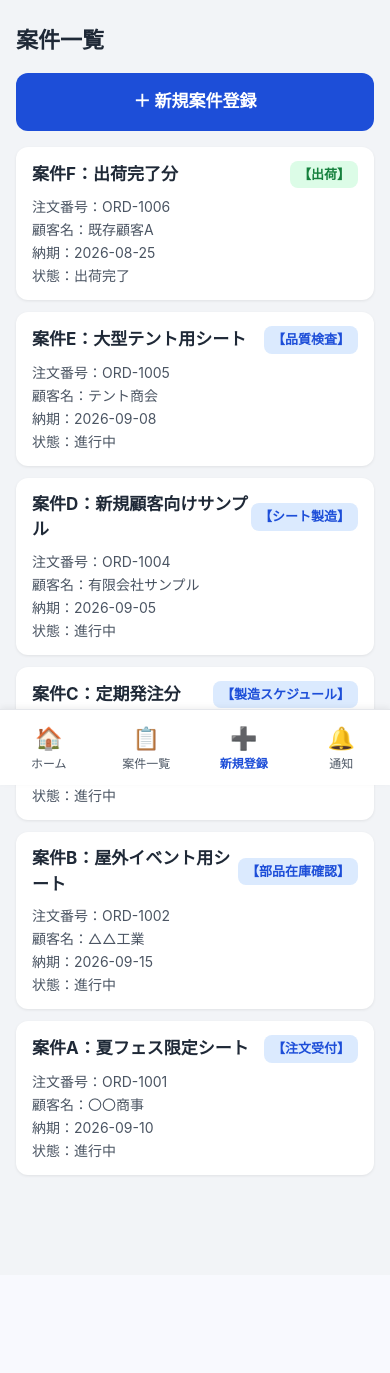
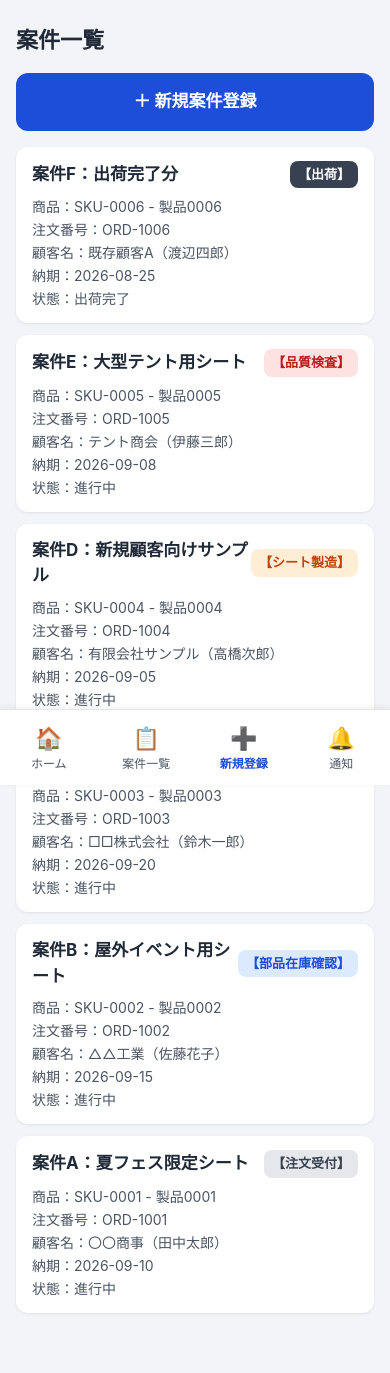
Before and after one commit to kumamama-1/wos-portal, a Flask app: page /projects in a window 390 px wide. Shown: the part 59-1432 px from the top of the page. Before the commit the page ends 1236 px from the top, so only its background shows below. Run offline with Flask 3, Linux system fonts and the light colour scheme; data comes from the database, SQL or seed files in the repository.

Commit message:
Address usability feedback: product master, contact fields, stage colors
- Add a products table seeded with 500 placeholder SKUs, selectable
  via dropdown on project registration (swap in real catalog data
  as needed).
- Add required contact_person and phone_number fields to projects,
  shown on the list and detail views.
- Give each of the 6 stages its own badge color instead of one shared
  blue, and darken the shipped/出荷 badge to read as "done".
- Reframe the app as an internal company tool rather than a university
  demo, and drop the one-click sample-fill button on the registration
  form since real usage always has real data to type in.

Co-Authored-By: Claude Sonnet 5 <noreply@anthropic.com>
Claude-Session: https://claude.ai/code/session_01W1648JDWvFuo8QhKexVyhY

```diff
--- a/manufacturing_demo/app.py
+++ b/manufacturing_demo/app.py
@@ -1,7 +1,6 @@
-"""製造工程管理システム デモ機。
+"""製造工程管理システム。
 
-大学発表用のシンプルなFlaskアプリです。
-機能を増やすことよりも「動いて仕組みが伝わること」を優先しています。
+社内で製造案件の工程を管理するためのシンプルなFlaskアプリです。
 """
 from flask import Flask, g, redirect, render_template, request, session, url_for
 
@@ -80,10 +79,17 @@ def dashboard():
     )
 
 
+PROJECT_LIST_QUERY = """
+    SELECT p.*, pr.product_code, pr.product_name
+    FROM projects p
+    JOIN products pr ON pr.id = p.product_id
+"""
+
+
 @app.route("/projects")
 def project_list():
     conn = get_db()
-    projects = conn.execute("SELECT * FROM projects ORDER BY id DESC").fetchall()
+    projects = conn.execute(PROJECT_LIST_QUERY + " ORDER BY p.id DESC").fetchall()
     conn.close()
     return render_template("projects_list.html", projects=projects, stages=STAGES)
 
@@ -94,6 +100,9 @@ def project_new():
         project_name = request.form["project_name"].strip()
         order_number = request.form["order_number"].strip()
         customer_name = request.form["customer_name"].strip()
+        contact_person = request.form["contact_person"].strip()
+        phone_number = request.form["phone_number"].strip()
+        product_id = request.form["product_id"]
         quantity = request.form["quantity"].strip()
         delivery_date = request.form["delivery_date"].strip()
         notes = request.form.get("notes", "").strip()
@@ -105,11 +114,13 @@ def project_new():
         cur = conn.execute(
             """
             INSERT INTO projects
-                (project_name, order_number, customer_name, quantity, delivery_date, notes,
+                (project_name, order_number, customer_name, contact_person, phone_number,
+                 product_id, quantity, delivery_date, notes,
                  current_stage, created_at, updated_at, last_updated_by)
-            VALUES (?, ?, ?, ?, ?, ?, 1, ?, ?, ?)
+            VALUES (?, ?, ?, ?, ?, ?, ?, ?, ?, 1, ?, ?, ?)
             """,
-            (project_name, order_number, customer_name, quantity, delivery_date, notes, ts, ts, user),
+            (project_name, order_number, customer_name, contact_person, phone_number,
+             product_id, quantity, delivery_date, notes, ts, ts, user),
         )
         project_id = cur.lastrowid
 
@@ -125,13 +136,16 @@ def project_new():
         conn.close()
         return redirect(url_for("project_detail", project_id=project_id))
 
-    return render_template("project_form.html")
+    conn = get_db()
+    products = conn.execute("SELECT * FROM products ORDER BY product_code").fetchall()
+    conn.close()
+    return render_template("project_form.html", products=products)
 
 
 @app.route("/projects/<int:project_id>")
 def project_detail(project_id):
     conn = get_db()
-    project = conn.execute("SELECT * FROM projects WHERE id = ?", (project_id,)).fetchone()
+    project = conn.execute(PROJECT_LIST_QUERY + " WHERE p.id = ?", (project_id,)).fetchone()
     history = conn.execute(
         "SELECT * FROM history WHERE project_id = ? ORDER BY created_at DESC, id DESC",
         (project_id,),
--- a/manufacturing_demo/db.py
+++ b/manufacturing_demo/db.py
@@ -10,8 +10,11 @@ SCHEMA_PATH = BASE_DIR / "schema.sql"
 # 工程の並び順（インデックス0が工程1「注文受付」に対応する）
 STAGES = ["注文受付", "部品在庫確認", "製造スケジュール", "シート製造", "品質検査", "出荷"]
 
-# デモ用の簡易ユーザー一覧
+# 簡易ユーザー一覧（社内で使う4名分）
 USERS = ["ユーザーA", "ユーザーB", "ユーザーC", "ユーザーD"]
+
+# 商品マスタの件数。実際の商品リストがある場合は _seed_products を差し替える
+PRODUCT_COUNT = 500
 
 
 def get_db():
@@ -27,40 +30,57 @@ def now_str():
 
 
 def init_db():
-    """テーブルを作成し、データが空であればデモデータを投入する。"""
+    """テーブルを作成し、データが空であれば初期データを投入する。"""
     conn = get_db()
     with open(SCHEMA_PATH, encoding="utf-8") as f:
         conn.executescript(f.read())
     conn.commit()
 
-    count = conn.execute("SELECT COUNT(*) AS c FROM projects").fetchone()["c"]
-    if count == 0:
+    if conn.execute("SELECT COUNT(*) AS c FROM products").fetchone()["c"] == 0:
+        _seed_products(conn)
+
+    if conn.execute("SELECT COUNT(*) AS c FROM projects").fetchone()["c"] == 0:
         _seed_demo_data(conn)
+
     conn.close()
 
 
+def _seed_products(conn):
+    """商品マスタに商品を投入する。実際の商品名リストに差し替えて利用してください。"""
+    for i in range(1, PRODUCT_COUNT + 1):
+        conn.execute(
+            "INSERT INTO products (product_code, product_name) VALUES (?, ?)",
+            (f"SKU-{i:04d}", f"製品{i:04d}"),
+        )
+    conn.commit()
+
+
 def _seed_demo_data(conn):
-    """発表で画面が空にならないよう、各工程にデモ案件を1件ずつ用意する。"""
+    """画面が空にならないよう、各工程にデモ案件を1件ずつ用意する。"""
+    # (案件名, 注文番号, 顧客名, 担当者名, 電話番号, product_id, 数量, 納期, 備考, 現在工程)
     demo_projects = [
-        ("案件A：夏フェス限定シート", "ORD-1001", "〇〇商事", 100, "2026-09-10", "初回ロット", 1),
-        ("案件B：屋外イベント用シート", "ORD-1002", "△△工業", 250, "2026-09-15", "", 2),
-        ("案件C：定期発注分", "ORD-1003", "□□株式会社", 500, "2026-09-20", "リピート案件", 3),
-        ("案件D：新規顧客向けサンプル", "ORD-1004", "有限会社サンプル", 30, "2026-09-05", "サンプル品", 4),
-        ("案件E：大型テント用シート", "ORD-1005", "テント商会", 80, "2026-09-08", "", 5),
-        ("案件F：出荷完了分", "ORD-1006", "既存顧客A", 200, "2026-08-25", "納品済み", 6),
+        ("案件A：夏フェス限定シート", "ORD-1001", "〇〇商事", "田中太郎", "03-1111-2222", 1, 100, "2026-09-10", "初回ロット", 1),
+        ("案件B：屋外イベント用シート", "ORD-1002", "△△工業", "佐藤花子", "03-2222-3333", 2, 250, "2026-09-15", "", 2),
+        ("案件C：定期発注分", "ORD-1003", "□□株式会社", "鈴木一郎", "03-3333-4444", 3, 500, "2026-09-20", "リピート案件", 3),
+        ("案件D：新規顧客向けサンプル", "ORD-1004", "有限会社サンプル", "高橋次郎", "03-4444-5555", 4, 30, "2026-09-05", "サンプル品", 4),
+        ("案件E：大型テント用シート", "ORD-1005", "テント商会", "伊藤三郎", "03-5555-6666", 5, 80, "2026-09-08", "", 5),
+        ("案件F：出荷完了分", "ORD-1006", "既存顧客A", "渡辺四郎", "03-6666-7777", 6, 200, "2026-08-25", "納品済み", 6),
     ]
 
     ts = now_str()
     project_ids = []
-    for name, order_number, customer, qty, delivery, notes, stage in demo_projects:
+    for (name, order_number, customer, contact_person, phone_number,
+         product_id, qty, delivery, notes, stage) in demo_projects:
         cur = conn.execute(
             """
             INSERT INTO projects
-                (project_name, order_number, customer_name, quantity, delivery_date, notes,
+                (project_name, order_number, customer_name, contact_person, phone_number,
+                 product_id, quantity, delivery_date, notes,
                  current_stage, created_at, updated_at, last_updated_by)
-            VALUES (?, ?, ?, ?, ?, ?, ?, ?, ?, ?)
+            VALUES (?, ?, ?, ?, ?, ?, ?, ?, ?, ?, ?, ?, ?)
             """,
-            (name, order_number, customer, qty, delivery, notes, stage, ts, ts, "ユーザーA"),
+            (name, order_number, customer, contact_person, phone_number, product_id,
+             qty, delivery, notes, stage, ts, ts, "ユーザーA"),
         )
         project_id = cur.lastrowid
         project_ids.append(project_id)
--- a/manufacturing_demo/schema.sql
+++ b/manufacturing_demo/schema.sql
@@ -1,16 +1,27 @@
+-- 商品マスタ：取り扱う商品の一覧（登録画面のプルダウンで使用）
+CREATE TABLE IF NOT EXISTS products (
+    id INTEGER PRIMARY KEY AUTOINCREMENT,
+    product_code TEXT NOT NULL UNIQUE,
+    product_name TEXT NOT NULL
+);
+
 -- 案件テーブル：製造案件の基本情報と現在の工程を保持する
 CREATE TABLE IF NOT EXISTS projects (
     id INTEGER PRIMARY KEY AUTOINCREMENT,
     project_name TEXT NOT NULL,
     order_number TEXT NOT NULL,
     customer_name TEXT NOT NULL,
+    contact_person TEXT NOT NULL,
+    phone_number TEXT NOT NULL,
+    product_id INTEGER NOT NULL,
     quantity INTEGER NOT NULL,
     delivery_date TEXT NOT NULL,
     notes TEXT,
     current_stage INTEGER NOT NULL DEFAULT 1,
     created_at TEXT NOT NULL,
     updated_at TEXT NOT NULL,
-    last_updated_by TEXT
+    last_updated_by TEXT,
+    FOREIGN KEY (product_id) REFERENCES products (id)
 );
 
 -- 通知テーブル：工程が進んだ際のお知らせを保持する
--- a/manufacturing_demo/static/style.css
+++ b/manufacturing_demo/static/style.css
@@ -225,14 +225,39 @@ body {
   font-weight: bold;
   padding: 4px 8px;
   border-radius: 8px;
-  background: #dbeafe;
-  color: #1d4ed8;
   white-space: nowrap;
 }
 
+/* 工程ごとに色を分け、一目で進み具合が分かるようにする */
+.badge-stage-1 {
+  background: #e5e7eb;
+  color: #374151;
+}
+
+.badge-stage-2 {
+  background: #dbeafe;
+  color: #1d4ed8;
+}
+
+.badge-stage-3 {
+  background: #ede9fe;
+  color: #6d28d9;
+}
+
+.badge-stage-4 {
+  background: #ffedd5;
+  color: #c2410c;
+}
+
+.badge-stage-5 {
+  background: #fee2e2;
+  color: #b91c1c;
+}
+
+/* 出荷（配送）済みは完了として暗い色にする */
 .badge-stage-6 {
-  background: #dcfce7;
-  color: #15803d;
+  background: #374151;
+  color: #fff;
 }
 
 .project-card-body {
@@ -259,12 +284,14 @@ body {
 }
 
 .form input,
+.form select,
 .form textarea {
   font-size: 16px;
   padding: 12px;
   border-radius: 8px;
   border: 1px solid #d1d5db;
   font-family: inherit;
+  background: #fff;
 }
 
 /* 案件詳細 */
--- a/manufacturing_demo/templates/project_detail.html
+++ b/manufacturing_demo/templates/project_detail.html
@@ -4,8 +4,11 @@
 <h1 class="page-title">{{ project.project_name }}</h1>
 
 <div class="info-card">
+  <div><span class="info-label">商品</span>{{ project.product_code }} - {{ project.product_name }}</div>
   <div><span class="info-label">注文番号</span>{{ project.order_number }}</div>
   <div><span class="info-label">顧客名</span>{{ project.customer_name }}</div>
+  <div><span class="info-label">担当者名</span>{{ project.contact_person }}</div>
+  <div><span class="info-label">電話番号</span>{{ project.phone_number }}</div>
   <div><span class="info-label">数量</span>{{ project.quantity }}</div>
   <div><span class="info-label">納期</span>{{ project.delivery_date }}</div>
   <div><span class="info-label">備考</span>{{ project.notes or "なし" }}</div>
--- a/manufacturing_demo/templates/projects_list.html
+++ b/manufacturing_demo/templates/projects_list.html
@@ -12,8 +12,9 @@
       <span class="badge badge-stage-{{ p.current_stage }}">【{{ stages[p.current_stage - 1] }}】</span>
     </div>
     <div class="project-card-body">
+      <div>商品：{{ p.product_code }} - {{ p.product_name }}</div>
       <div>注文番号：{{ p.order_number }}</div>
-      <div>顧客名：{{ p.customer_name }}</div>
+      <div>顧客名：{{ p.customer_name }}（{{ p.contact_person }}）</div>
       <div>納期：{{ p.delivery_date }}</div>
       <div>状態：{{ "出荷完了" if p.current_stage == stages|length else "進行中" }}</div>
     </div>
```
Also changed, not shown: manufacturing_demo/templates/project_form.html (+15 -26 lines), manufacturing_demo/README.md.
